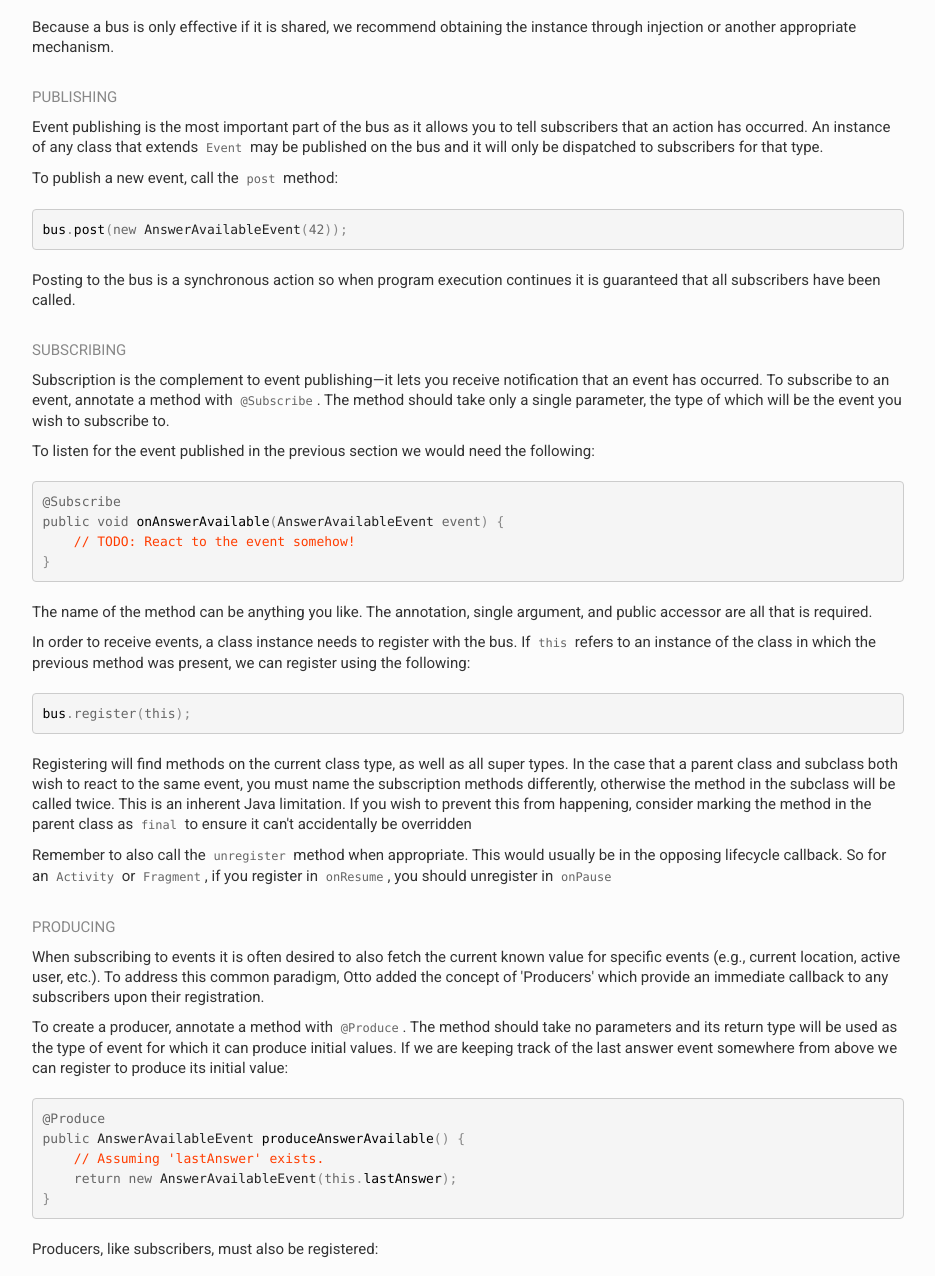
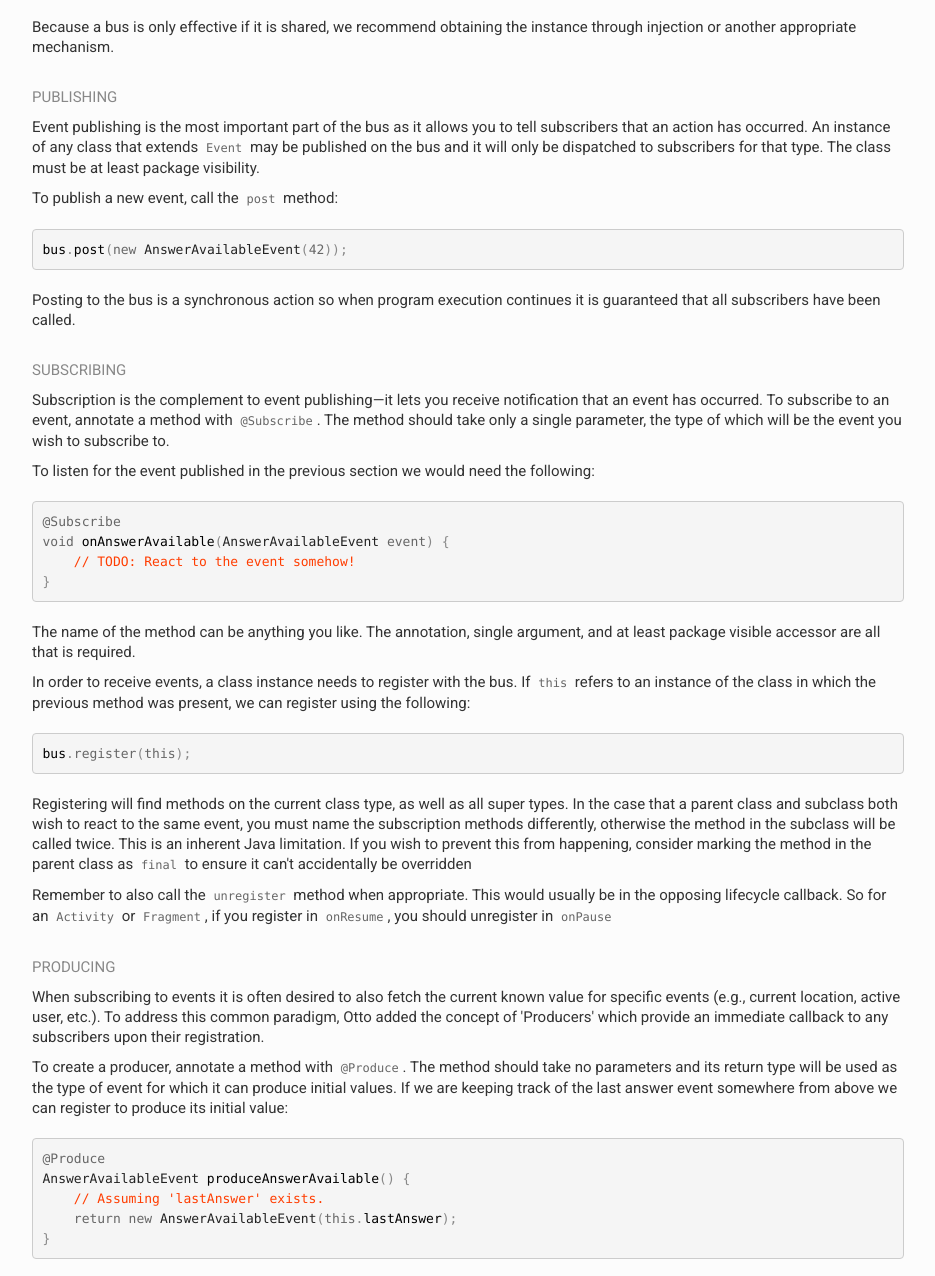
Before and after one commit to kaneoriley/toot, a plain HTML site: page index.html in a window 1280 px wide. Shown: the part 634-1910 px from the top of the page, without its empty margins (23-958 px from the left). Drawn offline with Linux system fonts and the light colour scheme.

Commit message:
Downgrade public visibility requirement to package

```diff
--- a/index.html
+++ b/index.html
@@ -72,12 +72,12 @@
           <pre class="prettyprint">Bus bus = new Bus();</pre>
         </div>
         <p>Because a bus is only effective if it is shared, we recommend obtaining the instance through injection or
-        another appropriate mechanism.</p>
+          another appropriate mechanism.</p>
 
         <h4>Publishing</h4>
         <p>Event publishing is the most important part of the bus as it allows you to tell subscribers that an
           action has occurred. An instance of any class that extends <code>Event</code> may be published on the bus
-          and it will only be dispatched to subscribers for that type.</p>
+          and it will only be dispatched to subscribers for that type. The class must be at least package visibility.</p>
         <p>To publish a new event, call the <code>post</code> method:</p>
         <div class="codeblock">
           <pre class="prettyprint">bus.post(new AnswerAvailableEvent(42));</pre>
@@ -91,12 +91,12 @@
           take only a single parameter, the type of which will be the event you wish to subscribe to.</p>
         <p>To listen for the event published in the previous section we would need the following:</p>
         <div class="codeblock"><pre class="prettyprint">@Subscribe
-public void onAnswerAvailable(AnswerAvailableEvent event) {
+void onAnswerAvailable(AnswerAvailableEvent event) {
     // TODO: React to the event somehow!
 }</pre>
         </div>
-        <p>The name of the method can be anything you like. The annotation, single argument, and public accessor
-          are all that is required.</p>
+        <p>The name of the method can be anything you like. The annotation, single argument, and at least package
+          visible accessor are all that is required.</p>
         <p>In order to receive events, a class instance needs to register with the bus. If <code>this</code> refers
           to an instance of the class in which the previous method was present, we can register using the
           following:</p>
@@ -123,7 +123,7 @@ public void onAnswerAvailable(AnswerAvailableEvent event) {
           keeping track of the last answer event somewhere from above we can register to produce its initial
           value:</p>
         <div class="codeblock"><pre class="prettyprint">@Produce
-public AnswerAvailableEvent produceAnswerAvailable() {
+AnswerAvailableEvent produceAnswerAvailable() {
     // Assuming 'lastAnswer' exists.
     return new AnswerAvailableEvent(this.lastAnswer);
 }</pre>
```
